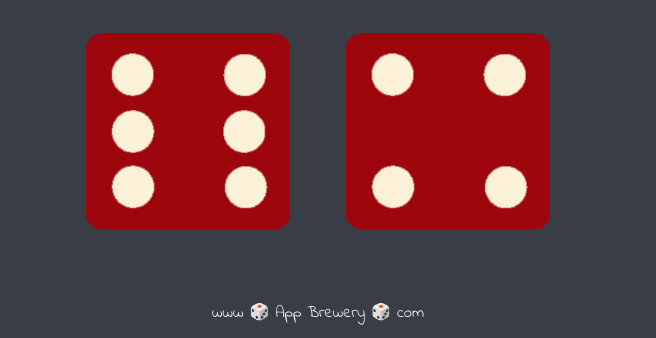
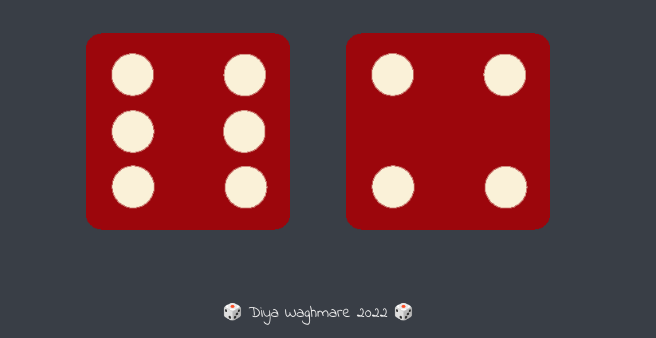
Before and after one commit to diyawaghmare/roll-a-dice, a plain HTML site: page index.html in a window 1280 px wide. Shown: the part 462-800 px from the top of the page, without its empty margins (322-978 px from the left). Drawn offline with Linux system fonts and the light colour scheme.

Commit message:
Update index.html

```diff
--- a/index.html
+++ b/index.html
@@ -28,6 +28,6 @@
   </body>
 
   <footer>
-    www 🎲 App Brewery 🎲 com
+    🎲 Diya Waghmare 2022 🎲
   </footer>
 </html>
```
